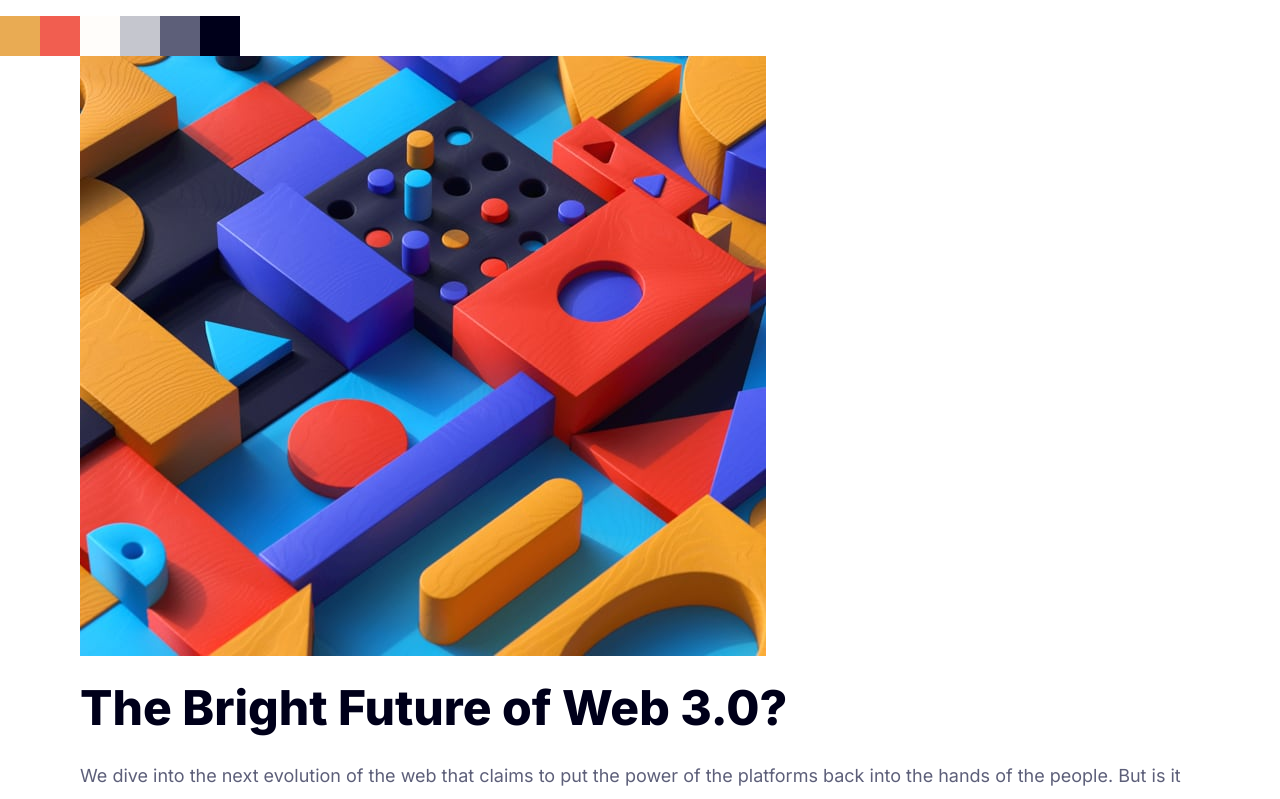
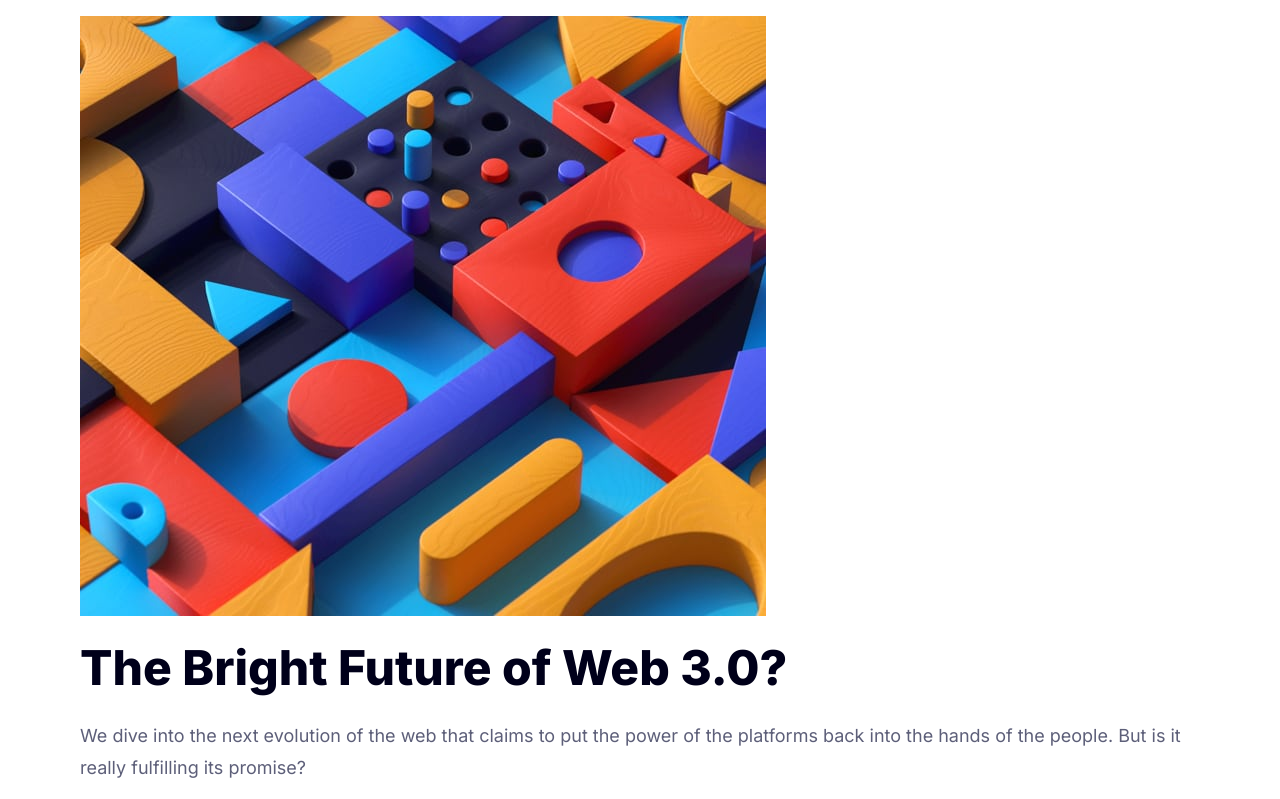
Before and after one commit to aatmaneoulmouden/news-homepage, a website: page index.html in a window 1280 px wide. Shown: the part 88-887 px from the top of the page. Drawn offline with Linux system fonts and the light colour scheme.

Commit message:
Remove colors preview

```diff
--- a/index.html
+++ b/index.html
@@ -61,14 +61,14 @@
     </div>
   </header>
 
-  <div class="flex">
+  <!-- <div class="flex">
     <div class="w-10 h-10 bg-soft-orange"></div>
     <div class="w-10 h-10 bg-soft-red"></div>
     <div class="w-10 h-10 bg-off-white"></div>
     <div class="w-10 h-10 bg-grayish-blue"></div>
     <div class="w-10 h-10 bg-dark-grayish-blue"></div>
     <div class="w-10 h-10 bg-very-dark-blue"></div>
-  </div>
+  </div> -->
 
   <main>
     <div class="container">
```
